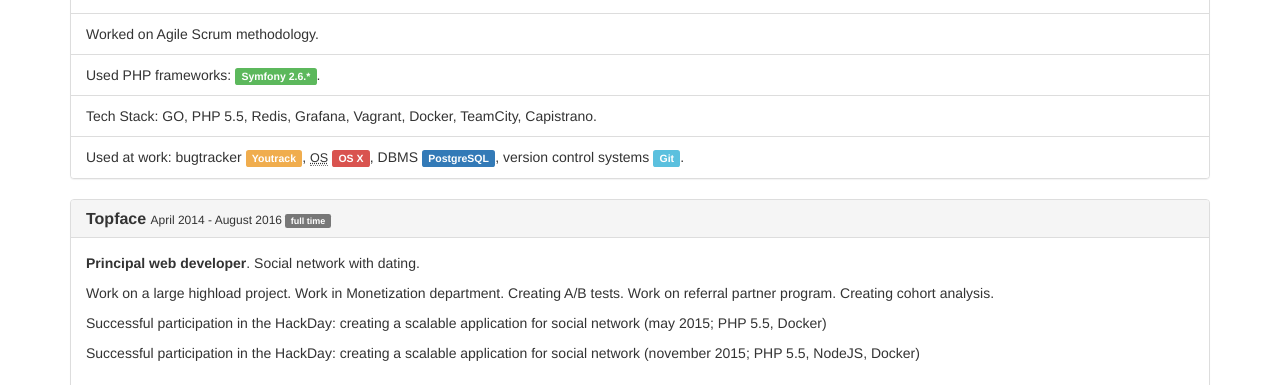
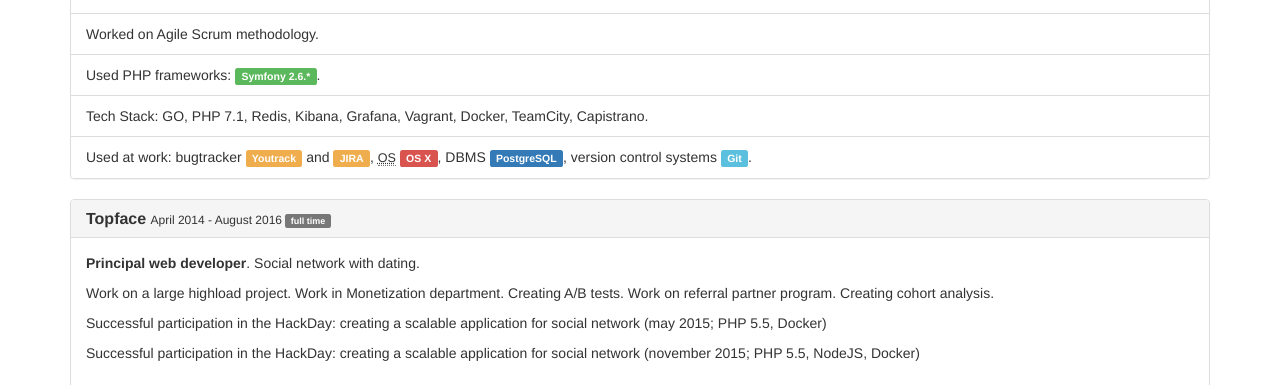
Before and after one commit to Aliance/Aliance.github.io, a plain HTML site: page en/cv/index.html in a window 1280 px wide. Shown: the part 372-757 px from the top of the page. Drawn offline with nearby package versions, Linux system fonts and the light colour scheme.

Commit message:
Update index.html

```diff
--- a/en/cv/index.html
+++ b/en/cv/index.html
@@ -66,8 +66,8 @@
             <ul class="list-group">
                 <li class="list-group-item">Worked on Agile Scrum methodology.</li>
                 <li class="list-group-item">Used PHP frameworks: <span class="label label-success">Symfony 2.6.*</span>.</li>
-                <li class="list-group-item">Tech Stack: GO, PHP 5.5, Redis, Grafana, Vagrant, Docker, TeamCity, Capistrano.</li>
-                <li class="list-group-item">Used at work: bugtracker <span class="label label-warning">Youtrack</span>, <abbr title="Operating system" class="initialism">OS</abbr> <span class="label label-danger">OS X</span>, DBMS <span class="label label-primary">PostgreSQL</span>, version control systems <span class="label label-info">Git</span>.</li>
+                <li class="list-group-item">Tech Stack: GO, PHP 7.1, Redis, Kibana, Grafana, Vagrant, Docker, TeamCity, Capistrano.</li>
+                <li class="list-group-item">Used at work: bugtracker <span class="label label-warning">Youtrack</span> and <span class="label label-warning">JIRA</span>, <abbr title="Operating system" class="initialism">OS</abbr> <span class="label label-danger">OS X</span>, DBMS <span class="label label-primary">PostgreSQL</span>, version control systems <span class="label label-info">Git</span>.</li>
             </ul>
         </div>
 
```
